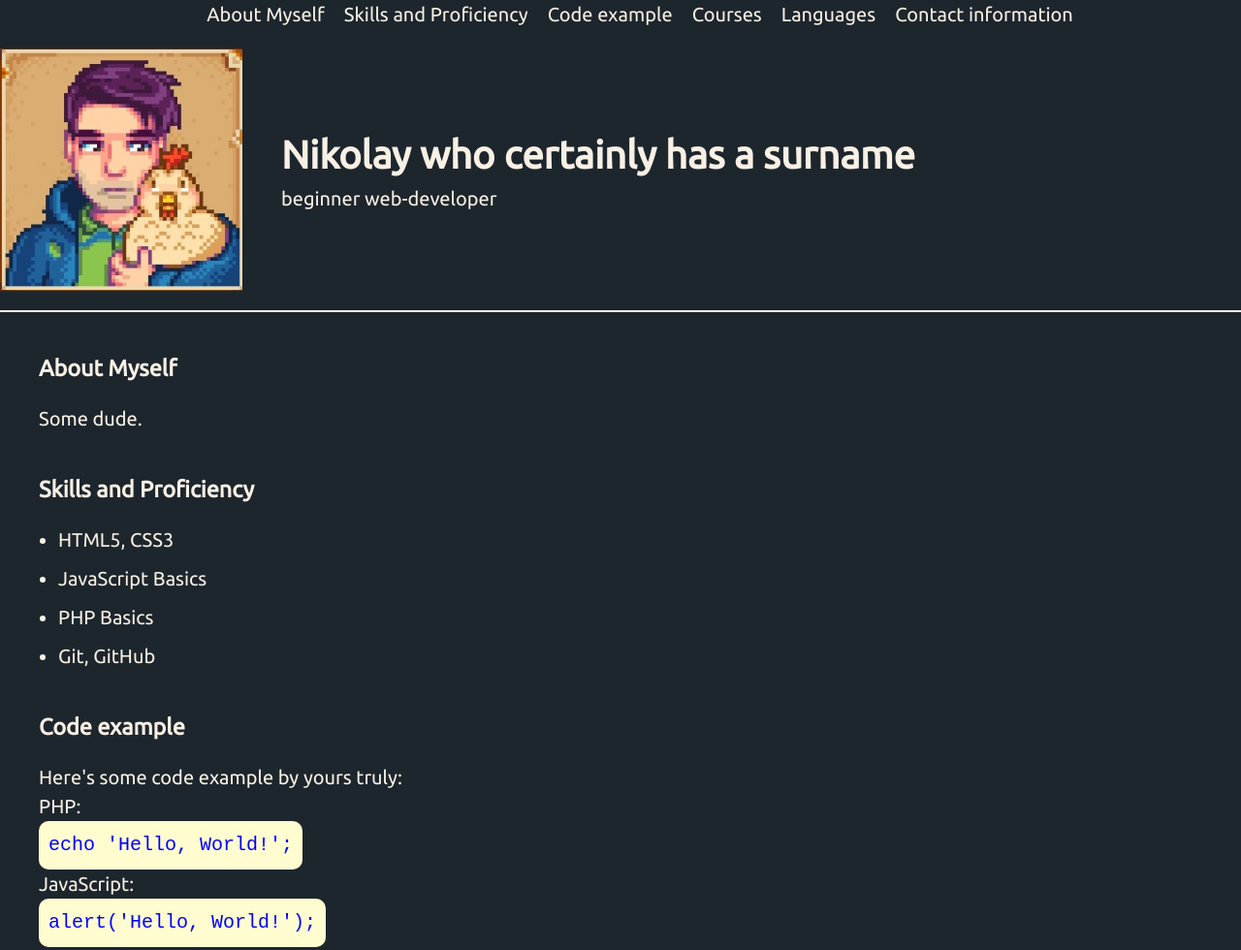
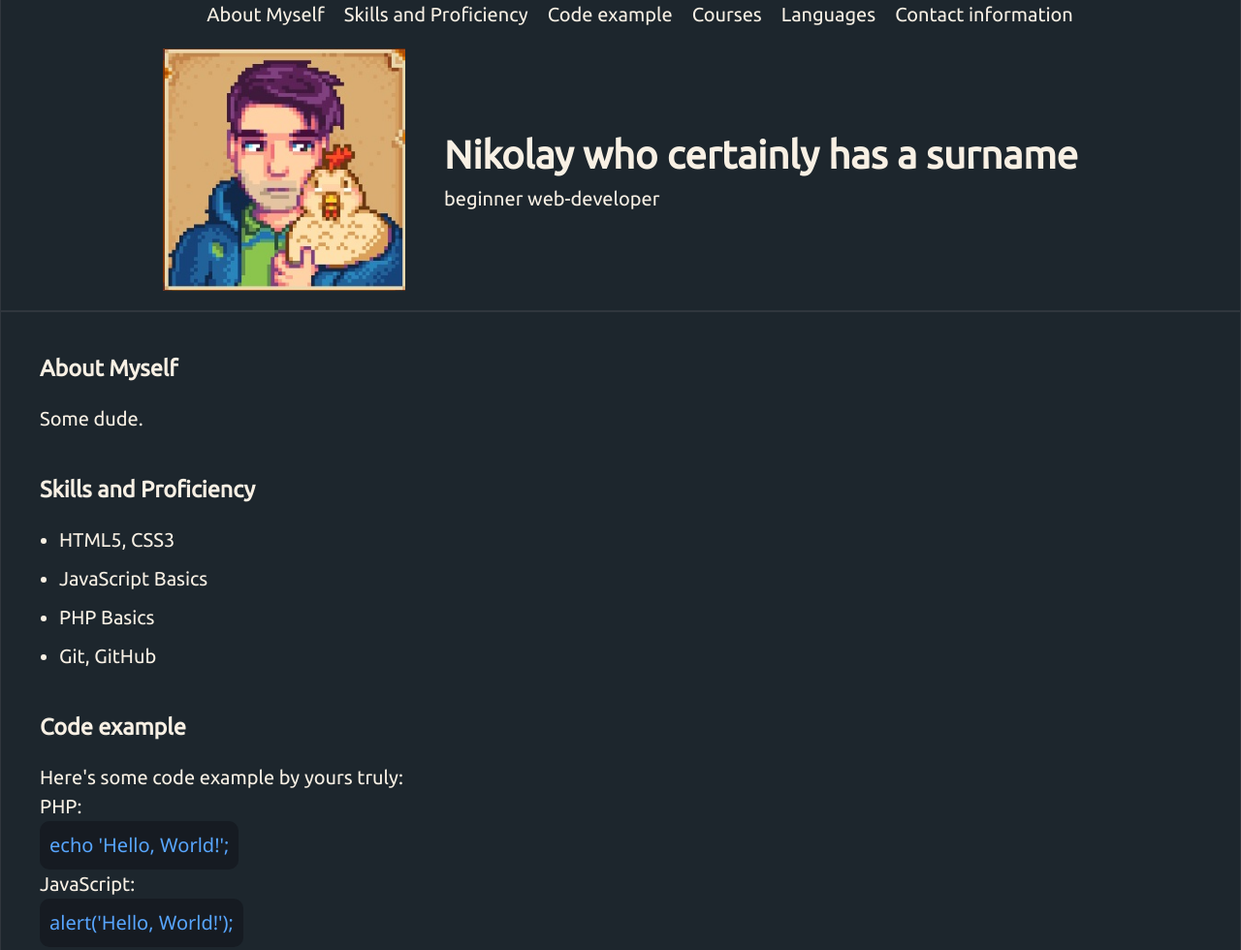
Before and after one commit to GitRyb/rsschool-cv, a plain HTML site: page index.html in a window 1280 px wide. Shown: the top 980 px of the page at 97% size. Drawn offline with Linux system fonts and the light colour scheme.

Commit message:
feat: add border styles and some other staff

```diff
--- a/css/style.css
+++ b/css/style.css
@@ -5,6 +5,8 @@ body {
 	font-size: 20px;
 	color: #f8f0e4;
 	background-color: #1d262d;
+  border-right: 1px solid #30363d;
+  border-left: 1px solid #30363d;
 }
 
 section {
@@ -15,8 +17,9 @@ section {
 .code-example {
   display: inline-block;
   padding: 10px 10px;
-	color: blue;
-	background-color: #FFFDD0;
+  font-family: "Segoe UI", Arial, sans-serif;
+	color: #58a6ff;
+	background-color: #161b22;
   border-radius: 10px;
 }
 
@@ -41,6 +44,7 @@ section {
 
 .info {
 	display: flex;
+  justify-content: center;
 	align-items: center;
 	flex-wrap:wrap;
 	gap:0 40px;
@@ -64,7 +68,7 @@ h3 {
 }
 
 header {
-	border-bottom: 2px solid #f8f0e4;
+	border-bottom: 2px solid #30363d;
 }
 
 footer {
@@ -72,7 +76,8 @@ footer {
 	justify-content: space-between;
 	align-items: center;
 	margin-top: 40px;
-	border-top: 2px solid #f8f0e4;
+	padding: 20px 30px 0;
+	border-top: 2px solid #30363d;
 }
 
 .logo {
@@ -81,10 +86,6 @@ footer {
 }
 
 @media (max-width: 945px) {
-  .info {
-    justify-content: center;
-    align-items: center;
-  }
   .name {
     text-align: center;
   }
```
